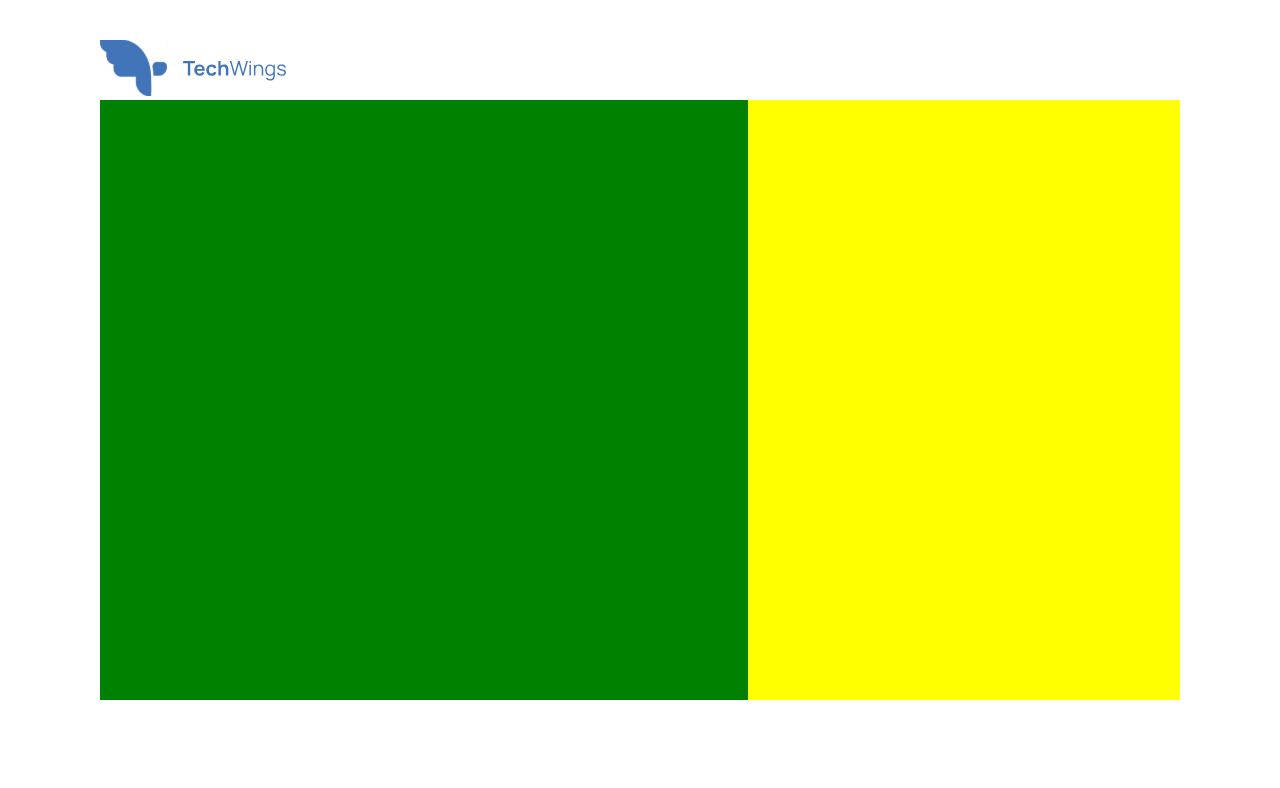
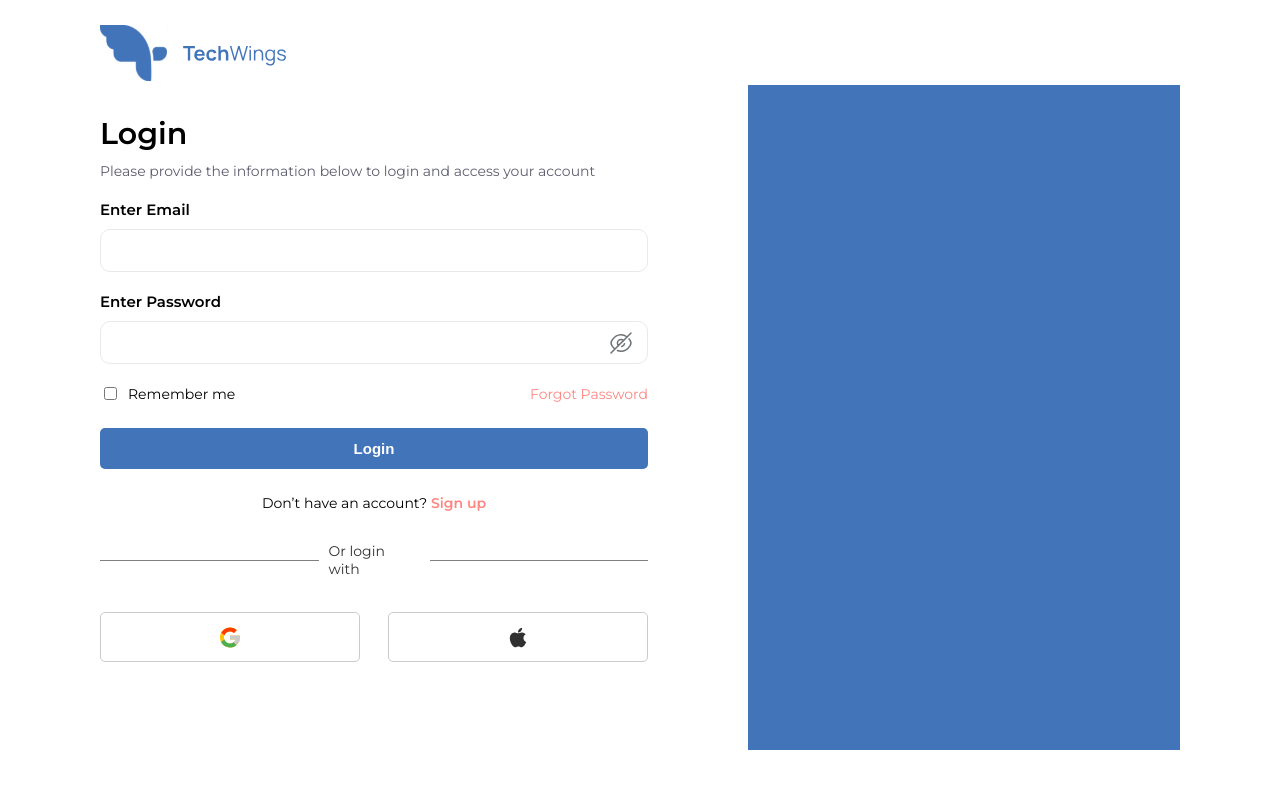
Before and after one commit to Jolaoluwa17/demo-space, a React (Vite) app: page /auth/login in a window 1280 px wide. Shown: the top 788 px of the page. Built offline with nearby package versions, Linux system fonts and the light colour scheme.

Commit message:
updates to login page

```diff
--- a/src/pages/login/Login.tsx
+++ b/src/pages/login/Login.tsx
@@ -1,47 +1,47 @@
-// import { useState } from 'react';
+import { useState } from 'react';
 import { useNavigate } from 'react-router-dom';
 import './login.css';
-// import EyeOpen from '../../icons/Eye';
-// import EyeClosed from '../../icons/EyeClosed';
+import EyeOpen from '@/icons/Eye';
+import EyeClosed from '@/icons/EyeClosed';
 // import { useNavigate } from 'react-router-dom';
 // import {
 //   useLoginMutation,
 //   useRequestCodeMutation,
-// } from '../../services/features/auth/authApiSlice';
+// } from '@/services/features/auth/authApiSlice';
 // import { useDispatch } from 'react-redux';
 // import {
 //   setAuthState,
 //   setCredentials,
-// } from '../../services/features/auth/authSlice';
+// } from '@/services/features/auth/authSlice';
 
 const Login = () => {
-  // const [email, setEmail] = useState('');
-  // const [password, setPassword] = useState('');
-  // const [showPassword, setShowPassword] = useState(false);
-  // const [emailError, setEmailError] = useState<boolean>(true);
-  // const isFormValid = password !== '' && !emailError;
+  const [email, setEmail] = useState('');
+  const [password, setPassword] = useState('');
+  const [showPassword, setShowPassword] = useState(false);
+  const [emailError, setEmailError] = useState<boolean>(true);
+  const isFormValid = password !== '' && !emailError;
 
-  // const validateEmail = (email: string) => {
-  //   // Basic email validation regex
-  //   return /^[^\s@]+@[^\s@]+\.[^\s@]+$/.test(email);
-  // };
+  const validateEmail = (email: string) => {
+    // Basic email validation regex
+    return /^[^\s@]+@[^\s@]+\.[^\s@]+$/.test(email);
+  };
 
-  // const handleHiddenTrigger = () => {
-  //   setShowPassword(!showPassword);
-  // };
+  const handleHiddenTrigger = () => {
+    setShowPassword(!showPassword);
+  };
 
-  // const handlePasswordChange = (e: React.ChangeEvent<HTMLInputElement>) => {
-  //   setPassword(e.target.value);
-  // };
+  const handlePasswordChange = (e: React.ChangeEvent<HTMLInputElement>) => {
+    setPassword(e.target.value);
+  };
 
-  // const handleEmailChange = (value: string) => {
-  //   setEmail(value);
-  //   if (!validateEmail(value)) {
-  //     setEmailError(true);
-  //   } else {
-  //     setEmailError(false);
-  //   }
-  // };
+  const handleEmailChange = (value: string) => {
+    setEmail(value);
+    if (!validateEmail(value)) {
+      setEmailError(true);
+    } else {
+      setEmailError(false);
+    }
+  };
 
   // const navigator = useNavigate();
 
@@ -99,9 +99,69 @@ const Login = () => {
           <div className="techwings_logo_login">
             <img
               src="/assets/images/TechWingLogo.svg"
-              alt="login_image"
+              alt="TechWings Global"
               onClick={() => navigator('/')}
             />
+          </div>
+          <div className="login_title">Login</div>
+          <div className="login_sub_title">
+            Please provide the information below to login and access your
+            account
+          </div>
+          <div className="login_form_item">
+            <label htmlFor="">Enter Email</label>
+            <input type="text" />
+          </div>
+          <div className="login_form_item">
+            <label htmlFor="">Enter Password</label>
+            <div style={{ position: 'relative' }}>
+              <input
+                type={showPassword ? 'text' : 'password'}
+                value={password}
+                onChange={handlePasswordChange}
+              />
+              <div
+                className="login_password_visibility"
+                onClick={handleHiddenTrigger}
+              >
+                {showPassword ? <EyeOpen /> : <EyeClosed />}
+              </div>
+            </div>
+          </div>
+          <div className="login_configurations">
+            <div className="remember_me">
+              <input type="checkbox" style={{ cursor: 'pointer' }} />
+              <div style={{ marginLeft: '8px' }}>Remember me</div>
+            </div>
+            <div
+              className="forgot_password_btn"
+              style={{ color: '#FF8682', cursor: 'pointer', fontSize: '14px' }}
+              onClick={() => navigator('/auth/forgotpassword')}
+            >
+              Forgot Password
+            </div>
+          </div>
+          <button className="login_btn">Login</button>
+          <div className="donot_have_acc">
+            Don’t have an account?{' '}
+            <span
+              style={{ color: '#FF8682', cursor: 'pointer', fontWeight: '600' }}
+            >
+              Sign up
+            </span>
+          </div>
+          <div className="or_login">
+            <hr />
+            <div style={{ padding: '0px 10px' }}>Or login with</div>
+            <hr />
+          </div>
+          <div className="login_options">
+            <div className="login_options_button">
+              <img src="/assets/images/Google.svg" alt="login_image" />
+            </div>
+            <div className="login_options_button">
+              <img src="/assets/images/Apple.svg" alt="login_image" />
+            </div>
           </div>
         </div>
         <div className="right"></div>
--- a/src/pages/login/login.css
+++ b/src/pages/login/login.css
@@ -4,7 +4,7 @@
   display: flex;
   align-items: center;
   justify-content: center;
-  padding: 100px 100px;
+  padding: 85px 100px 50px 100px;
   box-sizing: border-box;
 }
 .techwings_logo_login {
@@ -17,19 +17,119 @@
   display: flex;
   align-items: center;
   max-width: 1240px;
-  background-color: red;
+  justify-content: center;
   height: 100%;
 }
 
 .login_container .left {
   width: 60%;
   height: 100%;
-  background-color: green;
   position: relative;
+  padding: 30px 0px;
+  box-sizing: border-box;
+  padding-right: 100px;
 }
 
 .login_container .right {
   width: 40%;
   height: 100%;
-  background-color: yellow;
+  background-color: #4274ba;
 }
+.login_title {
+  font-size: 30px;
+  font-weight: 600;
+}
+.login_sub_title {
+  font-size: 14px;
+  color: #5e5d6f;
+  margin-top: 10px;
+}
+.login_form_item {
+  margin-top: 20px;
+  display: flex;
+  flex-direction: column;
+}
+.login_form_item label {
+  margin-bottom: 10px;
+  font-weight: 600;
+  font-size: 15px;
+}
+.login_form_item input {
+  padding: 13px 15px;
+  border-radius: 10px;
+  border: 1px solid #e7ebe6;
+  outline: none;
+  width: 100%;
+  box-sizing: border-box;
+}
+.login_form_item input:focus {
+  border-color: #4274ba;
+}
+.login_password_visibility {
+  position: absolute;
+  right: 15px;
+  top: 10px;
+  cursor: pointer;
+}
+.login_configurations {
+  margin-top: 20px;
+  display: flex;
+  align-items: center;
+  justify-content: space-between;
+}
+.remember_me {
+  display: flex;
+  align-items: center;
+  font-size: 14px;
+}
+.login_btn {
+  width: 100%;
+  padding: 12px 0px;
+  margin-top: 25px;
+  border: none;
+  background-color: #4274ba;
+  color: white;
+  border-radius: 5px;
+  font-size: 15px;
+  cursor: pointer;
+  font-weight: 600;
+}
+.donot_have_acc {
+  margin-top: 25px;
+  text-align: center;
+  font-size: 14px;
+}
+.or_login {
+  display: flex;
+  width: 100%;
+  justify-content: space-between;
+  align-items: center;
+  font-size: 14px;
+  color: #313131;
+  margin-top: 30px;
+}
+.or_login hr {
+  width: 40%;
+  border: none;
+  height: 1px;
+  padding: 0px;
+  background-color: grey;
+}
+.login_options {
+  width: 100%;
+  height: 48px;
+  display: flex;
+  justify-content: space-between;
+  align-items: center;
+  margin-top: 35px;
+}
+.login_options_button {
+  width: 47%;
+  height: 100%;
+  border: 1px solid #cbcbcc;
+  border-radius: 5px;
+  display: flex;
+  align-items: center;
+  justify-content: center;
+  cursor: pointer;
+}
```
